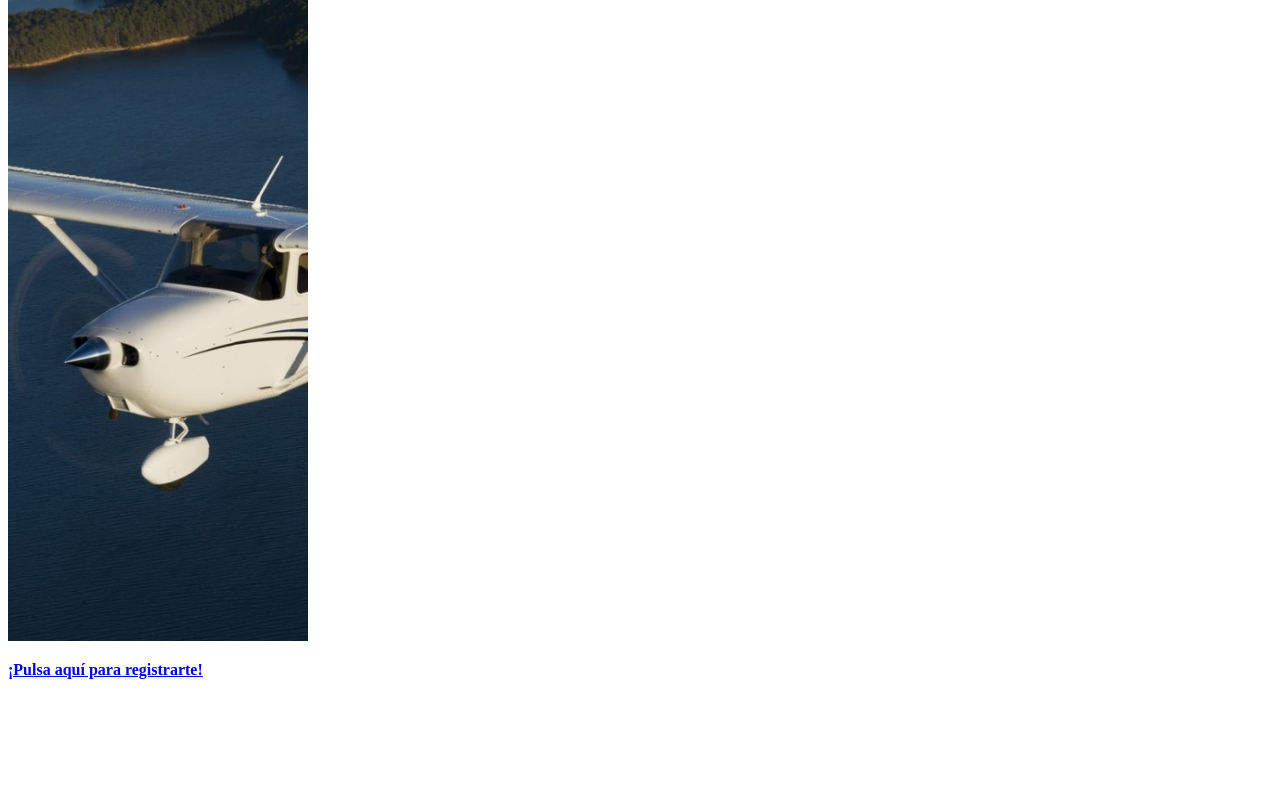
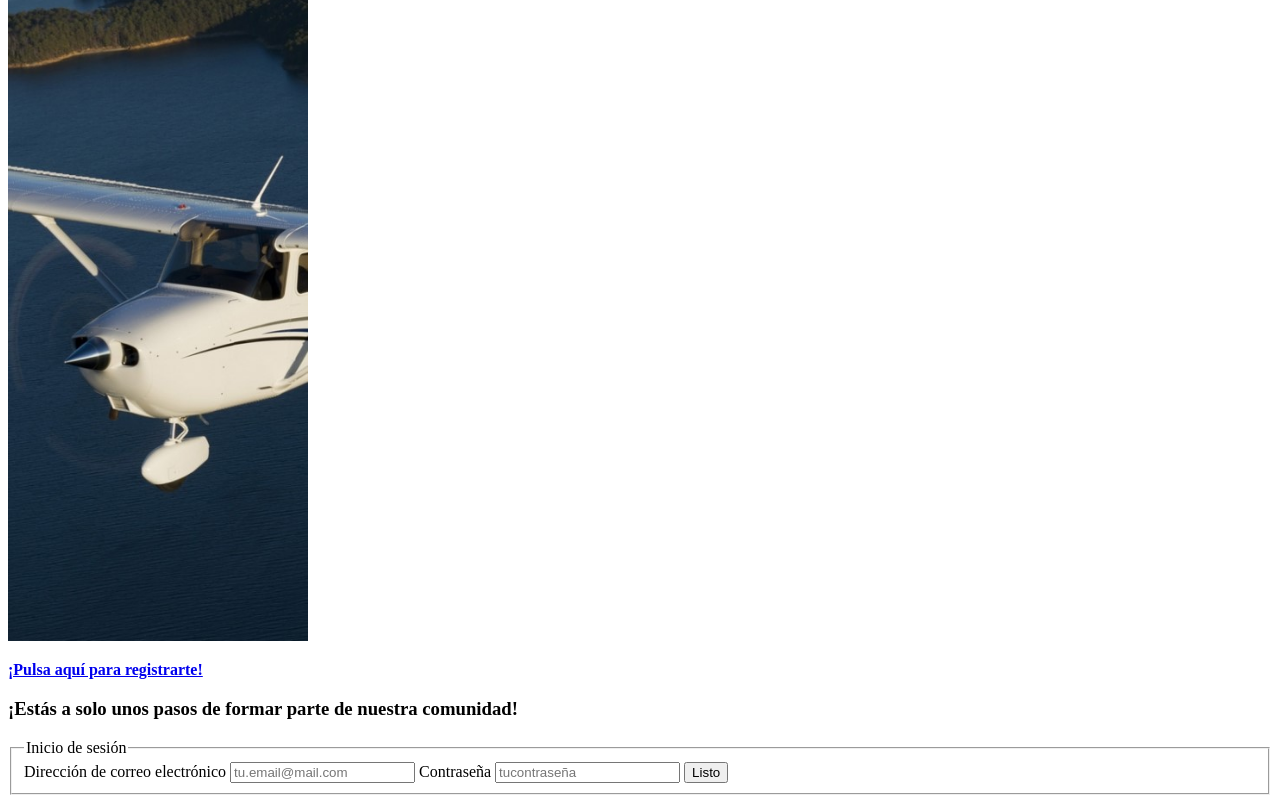
Before and after one commit to JCAviatorDev/html5_arquitectura_informacion, a plain HTML site: page index.html in a window 1280 px wide. Shown: the part 1190-1993 px from the top of the page. Before the commit the page ends 1885 px from the top, so only its background shows below. Drawn offline with Linux system fonts and the light colour scheme.

Commit message:
Formulario de registro completado
Se ha completado el primer formulario (el de registro)

```diff
--- a/index.html
+++ b/index.html
@@ -86,12 +86,52 @@
         </section>
       </article>
       <aside>
-        <a href="/">
+        <a href="#login_form">
           <h2>¿Te gustaría recibir nuestras novedades?</h2>
-          <img src="/assets/foto_cessna_172_volando.jpg" alt="Foto de avión Cessna 172 volando" title="Avión Cessna 172 volando" width="300px">
+          <img
+            src="/assets/foto_cessna_172_volando.jpg"
+            alt="Foto de avión Cessna 172 volando"
+            title="Avión Cessna 172 volando"
+            width="300px"
+          />
           <p><strong>¡Pulsa aquí para registrarte!</strong></p>
         </a>
       </aside>
+      <form
+        action="/"
+        method="get"
+        enctype="application/x-www-form-urlencoded"
+        target="_self"
+        name="login"
+        accept-charset="UTF-8"
+        autocomplete="on"
+        id="login_form"
+      >
+        <h3>
+          <strong
+            >¡Estás a solo unos pasos de formar parte de nuestra
+            comunidad!</strong
+          >
+        </h3>
+        <fieldset>
+          <legend>Inicio de sesión</legend>
+          <label for="user_login_email">Dirección de correo electrónico</label>
+          <input
+            type="email"
+            placeholder="tu.email@mail.com"
+            required
+            id="user_login_email"
+          />
+          <label for="user_login_password">Contraseña</label>
+          <input
+            type="password"
+            placeholder="tucontraseña"
+            required
+            id="user_login_password"
+          />
+          <input type="submit" value="Listo" />
+        </fieldset>
+      </form>
     </main>
   </body>
 </html>
```
